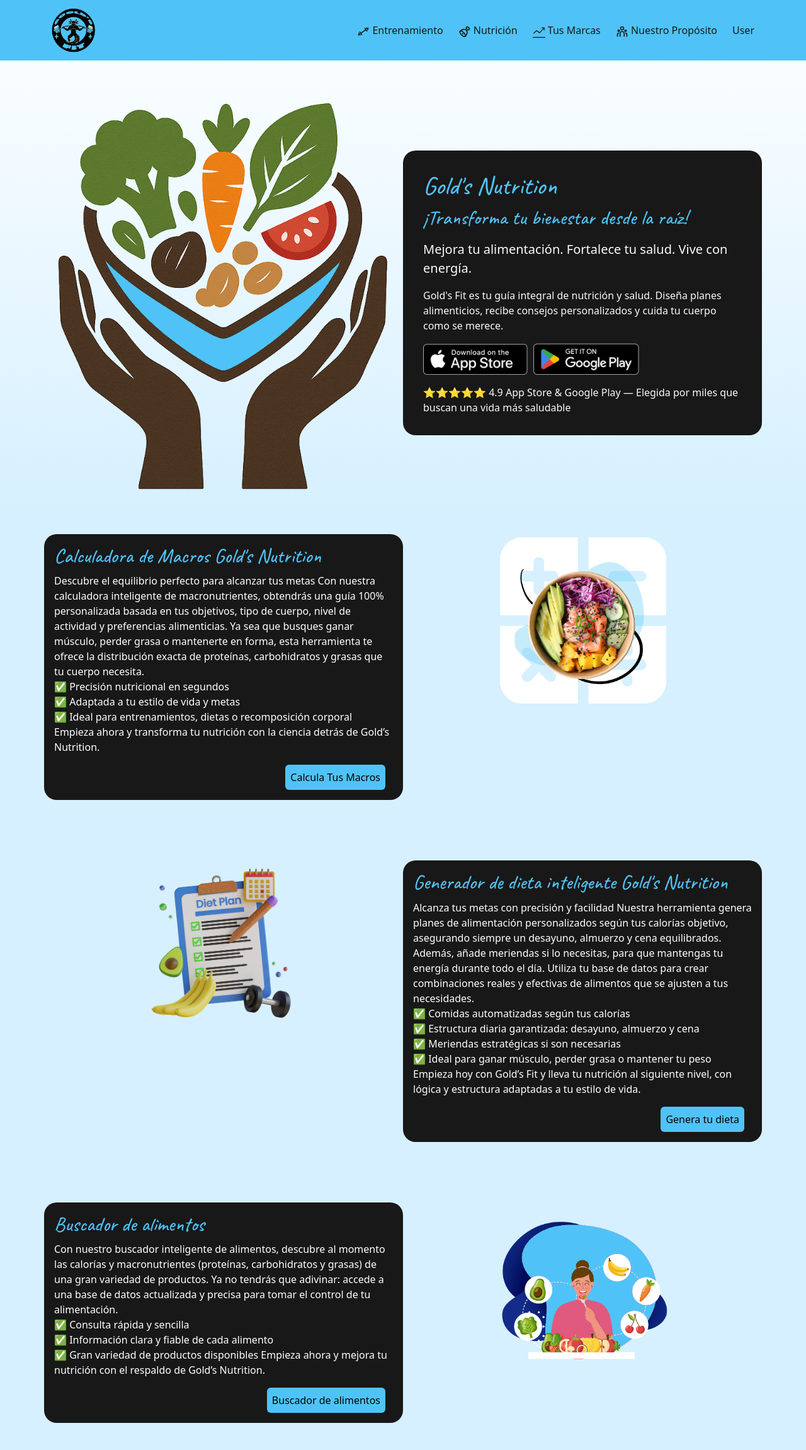
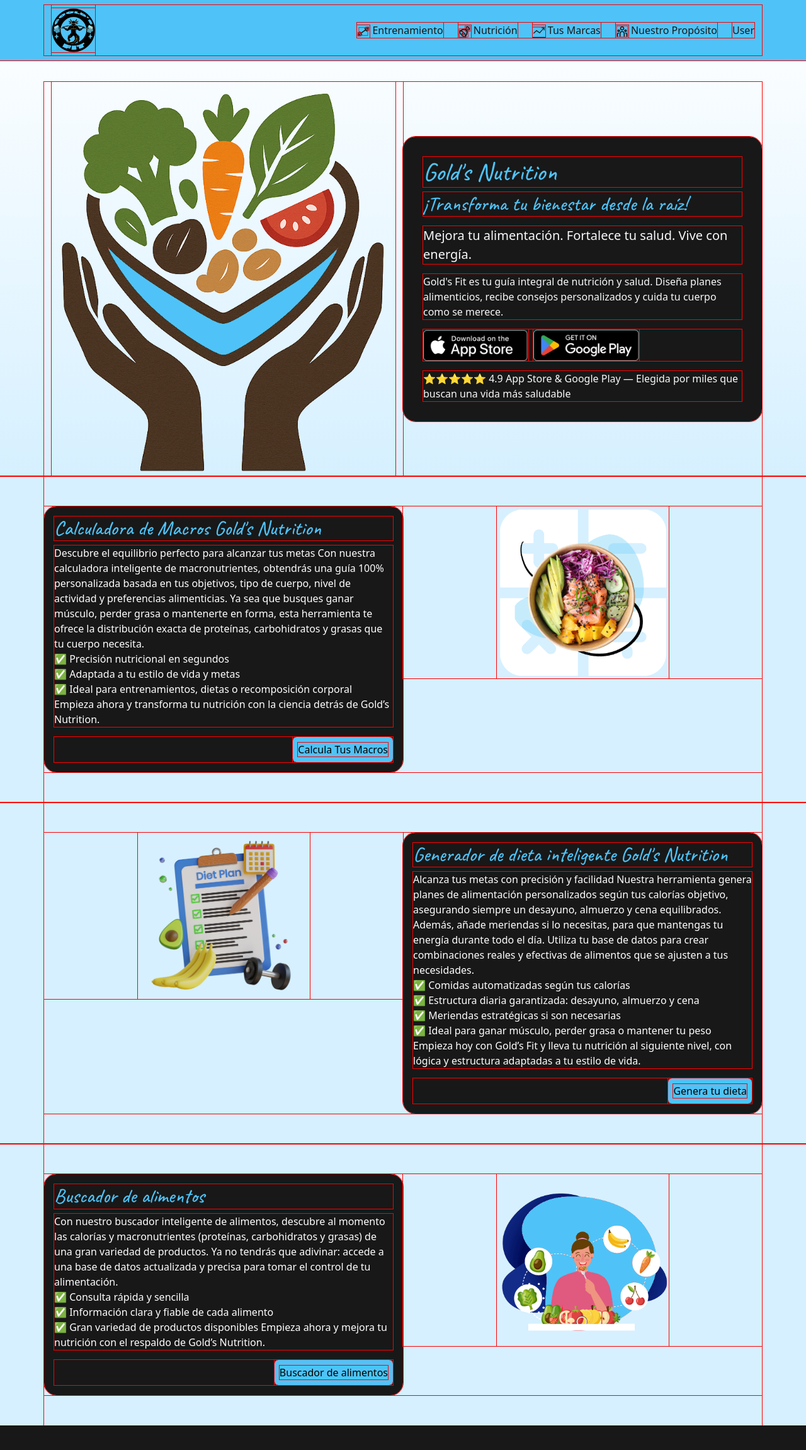
Before and after one commit to SrNoelll/GoldsFit, a React (Vite) app: page /alimentacion in a window 1280 px wide. Shown: the top 2302 px of the page at 63% size. After the commit the page ends 2263 px from the top, so only its background shows below. Built offline with nearby package versions, Linux system fonts and the light colour scheme; a web font is replaced by a local one.

Commit message:
responsive nutricion

```diff
--- a/src/assets/components/AlimentacionComponent/HeroNutricionComponent/HeroNutricionComponent.css
+++ b/src/assets/components/AlimentacionComponent/HeroNutricionComponent/HeroNutricionComponent.css
@@ -1,11 +1,8 @@
 .heroN{
     background: linear-gradient(to bottom, #ffffff, #d6f0ff);
 
-    height: 100vh;
-    width: 100vw;
-    background-size: cover;
 }
 
 .imgHN{
-    height: 80vh;
+   max-height: 90vh;
 }
--- a/src/assets/components/AlimentacionComponent/HeroNutricionComponent/HeroNutricionComponent.jsx
+++ b/src/assets/components/AlimentacionComponent/HeroNutricionComponent/HeroNutricionComponent.jsx
@@ -15,11 +15,13 @@ const HeroNutricionComponent = () => {
     <div className="row align-items-center">
 
       {/* Image section */}
-      <div className="col-md-6 d-flex justify-content-center" data-aos="fade-left">
-         <img src="/herN.webp" alt="App Preview" className="imgHN" />
+      <div className="col-lg-6 d-none d-lg-flex justify-content-center" data-aos="fade-left">
+        <img src="/herN.webp" alt="App Preview" className="img-fluid imgHN" />
       </div>
+
+
       {/* Text section */}
-      <div className="col-md-6 contenedorTit" data-aos="fade-right">
+      <div className="col-lg-6 col-md-12 col-sm-12 col-12 contenedorTit" data-aos="fade-right">
         <h1 className="tituloN mb-2">Gold's Nutrition</h1>
         <h2 className="tituloN mb-3">¡Transforma tu bienestar desde la raíz!</h2>
         <p className="text-light fs-5">
--- a/src/assets/components/AlimentacionComponent/PresentacionBuscadorComponent/PresentacionBuscadorComponent.jsx
+++ b/src/assets/components/AlimentacionComponent/PresentacionBuscadorComponent/PresentacionBuscadorComponent.jsx
@@ -5,15 +5,16 @@ const PresentacionBuscadorComponent = () => {
   return (
     <div>
       <div className="container py-5">
-        <div className="row nosotros">
+        <div className="row">
           <div
             data-aos="fade-right"
-            className="contenedorTit col-6 p-3 h-100 text-white"
+            className="contenedorTit col-lg-6 col-md-7 col-sm-12 col-12 p-3 h-100 text-white"
           >
-            <p className="">
-              <div>
+            <div>
                 <h2 className="tituloN">Buscador de alimentos</h2>
               </div>
+            <p className="">
+
               Con nuestro buscador inteligente de alimentos, descubre al momento
               las calorías y macronutrientes (proteínas, carbohidratos y grasas)
               de una gran variedad de productos. Ya no tendrás que adivinar:
@@ -24,7 +25,7 @@ const PresentacionBuscadorComponent = () => {
               disponibles Empieza ahora y mejora tu nutrición con el respaldo de
               Gold’s Nutrition.
             </p>
-            <div className="container-fluid d-flex justify-content-end">
+            <div className="d-flex justify-content-end">
               <Link to={"/alimentos"}>
                 <button className="bg-n p-2 formNu rounded">
                   <span> Buscador de alimentos</span>
@@ -35,10 +36,11 @@ const PresentacionBuscadorComponent = () => {
 
           <div
             data-aos="fade-left"
-            className="col-md-6 d-flex h-100 justify-content-center"
+            className="col-lg-6 col-md-5 d-none d-md-flex h-100 justify-content-center"
           >
-            <img className="w-50 " src="/alimentos.webp" alt="" />
+            <img className="w-50" src="/alimentos.webp" alt="" />
           </div>
+
         </div>
       </div>
     </div>
--- a/src/assets/components/AlimentacionComponent/PresentacionCalculadoraMacosComponent/PresentacionCalculadoraMacosComponent.jsx
+++ b/src/assets/components/AlimentacionComponent/PresentacionCalculadoraMacosComponent/PresentacionCalculadoraMacosComponent.jsx
@@ -5,10 +5,12 @@ export const PresentacionCalculadoraMacosComponent = () => {
     return (
         <div>
             <div className='container py-5'>
-                <div className='row nosotros'>
+                <div className='row'>
 
-                    <div data-aos="fade-right" className='contenedorTit col-6 p-3 h-100 text-white'><p className=''>
-                        <div><h2 className='tituloN'>Calculadora de Macros Gold's Nutrition</h2></div>
+                    <div data-aos="fade-right" className='contenedorTit col-lg-6 col-md-7 col-sm-12 col-12 p-3 h-100 text-white'>
+                         <div><h2 className='tituloN'>Calculadora de Macros Gold's Nutrition</h2></div>
+                        <p className=''>
+
                         Descubre el equilibrio perfecto para alcanzar tus metas
 
                         Con nuestra calculadora inteligente de macronutrientes, obtendrás una guía 100% personalizada basada en tus objetivos, tipo de cuerpo, nivel de actividad y preferencias alimenticias. Ya sea que busques ganar músculo, perder grasa o mantenerte en forma, esta herramienta te ofrece la distribución exacta de proteínas, carbohidratos y grasas que tu cuerpo necesita.
@@ -22,7 +24,7 @@ export const PresentacionCalculadoraMacosComponent = () => {
                         Empieza ahora y transforma tu nutrición con la ciencia detrás de Gold’s Nutrition.
 
                     </p>
-                        <div className='container-fluid d-flex justify-content-end'>
+                        <div className='d-flex justify-content-end'>
                             <Link to={'/calculadora'}>
                                 <button className='bg-n p-2 formNu rounded'>
                                 <span> Calcula Tus Macros
@@ -33,7 +35,7 @@ export const PresentacionCalculadoraMacosComponent = () => {
                         </div>
                     </div>
 
-                    <div data-aos="fade-left" className='col-md-6 d-flex h-100 justify-content-center'>
+                    <div data-aos="fade-left" className='col-lg-6 col-md-5 d-none d-md-flex h-100 justify-content-center'>
                         <img className='w-50 ' src='/calculadoraMacros.webp' alt="" />
                     </div>
                 </div>
--- a/src/assets/components/AlimentacionComponent/PresentacionGeneradorDietaComponent/PresentacionGeneradorDietaComponent.jsx
+++ b/src/assets/components/AlimentacionComponent/PresentacionGeneradorDietaComponent/PresentacionGeneradorDietaComponent.jsx
@@ -5,15 +5,17 @@ export const PresentacionGeneradorDietaComponent = () => {
     return (
         <div>
             <div className='container py-5'>
-                <div className='row nosotros'>
+                <div className='row'>
 
 
 
-                    <div data-aos="fade-right" className='col-md-6 d-flex h-100 justify-content-center'>
+                    <div data-aos="fade-right" className='col-lg-6 col-md-5 d-none d-md-flex h-100 justify-content-center'>
                         <img className='w-50 ' src='/dieta.webp' alt="" />
                     </div>
-                    <div className='contenedorTit col-6 p-3 h-100 text-white'  data-aos="fade-left"><p className='' >
+                    <div className='contenedorTit col-lg-6 col-md-7 col-sm-12 col-12 p-3 h-100 text-white'  data-aos="fade-left">
                         <div><h2 className='tituloN'>Generador de dieta inteligente Gold's Nutrition</h2></div>
+                        <p className='' >
+
                         Alcanza tus metas con precisión y facilidad
                     Nuestra herramienta genera planes de alimentación personalizados según tus calorías objetivo, asegurando siempre un desayuno, almuerzo y cena equilibrados. Además, añade meriendas si lo necesitas, para que mantengas tu energía durante todo el día. Utiliza tu base de datos para crear combinaciones reales y efectivas de alimentos que se ajusten a tus necesidades.
                     <br />
@@ -25,7 +27,7 @@ export const PresentacionGeneradorDietaComponent = () => {
                     Empieza hoy con Gold’s Fit y lleva tu nutrición al siguiente nivel, con lógica y estructura adaptadas a tu estilo de vida.
 
                     </p>
-                        <div className='container-fluid d-flex justify-content-end'>
+                        <div className='d-flex justify-content-end'>
                             <Link to={'/dieta'}>
                                 <button className='bg-n p-2 formNu rounded'>
                                 <span>Genera tu dieta
--- a/src/assets/components/IndexComponent/HeroComponent/HeroComponent.jsx
+++ b/src/assets/components/IndexComponent/HeroComponent/HeroComponent.jsx
@@ -9,12 +9,12 @@ const HeroComponent = () => {
   }, []);
 
   return (
-    <div className="hero d-flex align-items-center">
+    <div className="hero contenido d-flex align-items-center">
       <div className="container">
         <div className="row align-items-center">
 
           {/* Text section */}
-          <div className="col-md-6 contenedorTit" data-aos="fade-right">
+          <div className="col-lg-6 col-md-6 col-sm-12 col-12 contenedorTit" data-aos="fade-right">
             <h1 className="titulo mb-2">Gold's Fit</h1>
             <h2 className="subtitulo mb-3 titulo">¡Toma el control de tu evolución!</h2>
             <p className="text-light fs-5">
@@ -37,8 +37,8 @@ const HeroComponent = () => {
           </div>
 
           {/* Image section */}
-          <div className="col-md-6 d-flex justify-content-center" data-aos="fade-left">
-            <img src="/ecosistema.png.webp" alt="App Preview" className="imagenHero" />
+          <div className="col-lg-6 col-md-6 col-sm-12 col-12 d-flex justify-content-center" data-aos="fade-left">
+            <img src="/ecosistema.png.webp" alt="App Preview" className="img-fluid" />
           </div>
 
         </div>
--- a/src/assets/components/IndexComponent/IndexComponent.jsx
+++ b/src/assets/components/IndexComponent/IndexComponent.jsx
@@ -8,8 +8,6 @@ const IndexComponent = () => {
     <div>
       <HeaderComponent />
       <HeroComponent />
-      <SobreNosotrosComponent/>
-      <TecnologiasComponent/>
     </div>
   );
 };
--- a/src/index.css
+++ b/src/index.css
@@ -39,3 +39,7 @@ html,body{
 .bg-a{
   background-color: #fcc601;
 }
+
+* {
+  outline: 1px solid red !important;
+}
```
